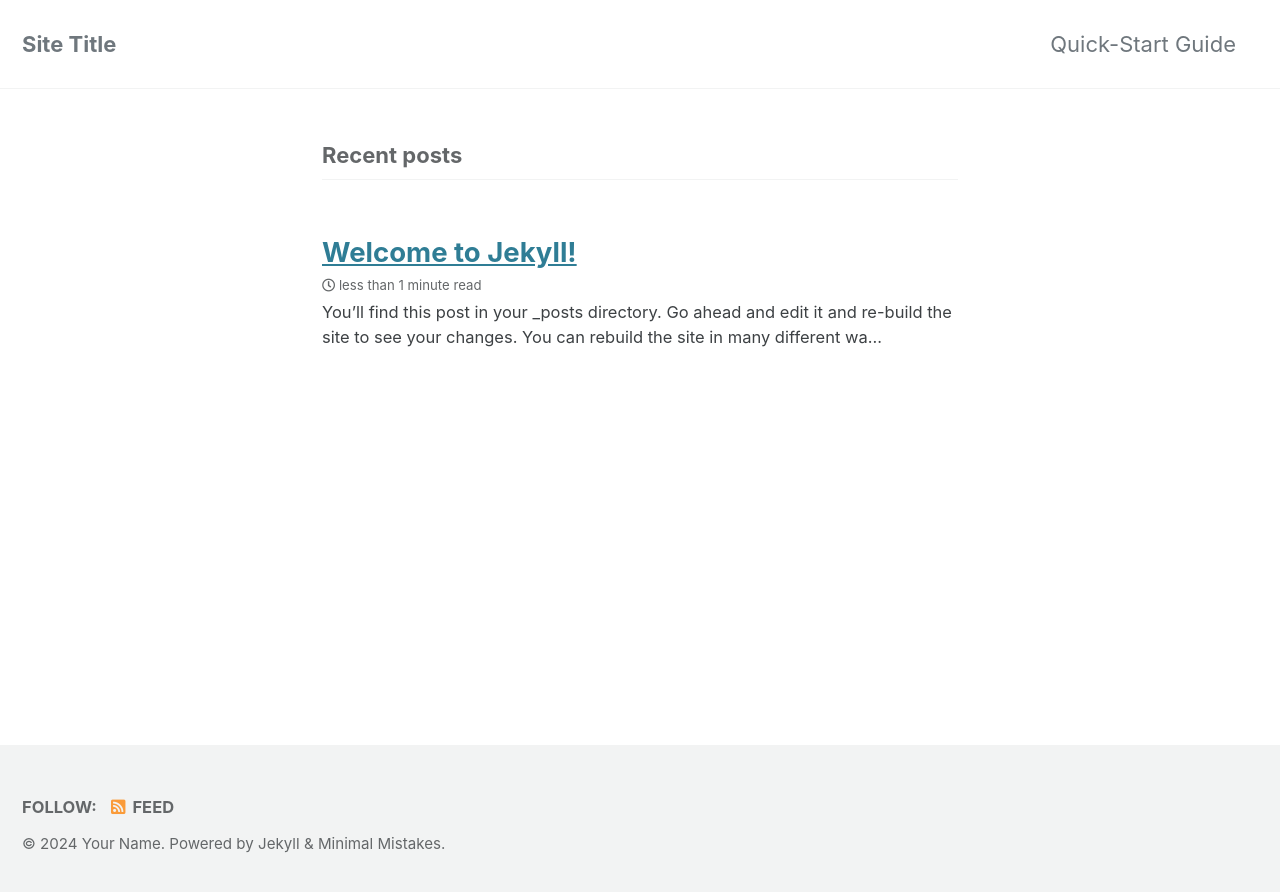
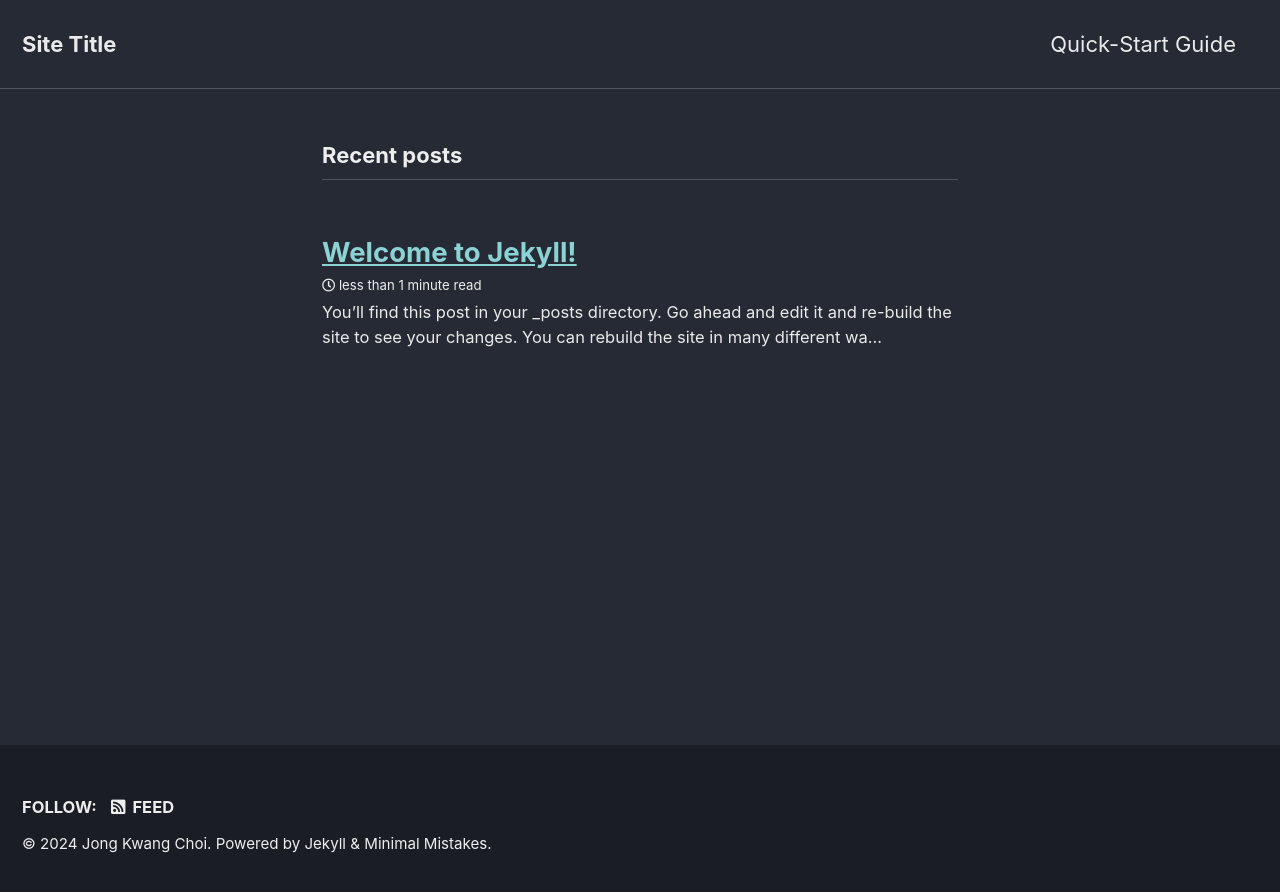
Before and after one commit to ChoiJK/ChoiJK.github.io, a Jekyll site: the page built from index.markdown, in a window 1280 px wide. Shown: the top 892 px of the page. Built offline with Jekyll 4.4.1, drawn with Linux system fonts in a browser that asks for light colours; cached includes are drawn as plain includes; the list of posts is cut into pages by our own code.

Commit message:
dark theme 적용

```diff
--- a/_config.yml
+++ b/_config.yml
@@ -12,14 +12,14 @@
 
 # theme                  : "minimal-mistakes-jekyll"
 # remote_theme           : "mmistakes/minimal-mistakes"
-minimal_mistakes_skin    : "default" # "air", "aqua", "contrast", "dark", "dirt", "neon", "mint", "plum", "sunrise"
+minimal_mistakes_skin    : "dark" # "default", "air", "aqua", "contrast", "dark", "dirt", "neon", "mint", "plum", "sunrise"
 
 # Site Settings
 locale                   : "en-US"
 title                    : "Site Title"
 title_separator          : "-"
 subtitle                 : # site tagline that appears below site title in masthead
-name                     : "Your Name"
+name                     : "Jong Kwang Choi"
 description              : "An amazing website."
 url                      : # the base hostname & protocol for your site e.g. "https://mmistakes.github.io"
 baseurl                  : # the subpath of your site, e.g. "/blog"
```
